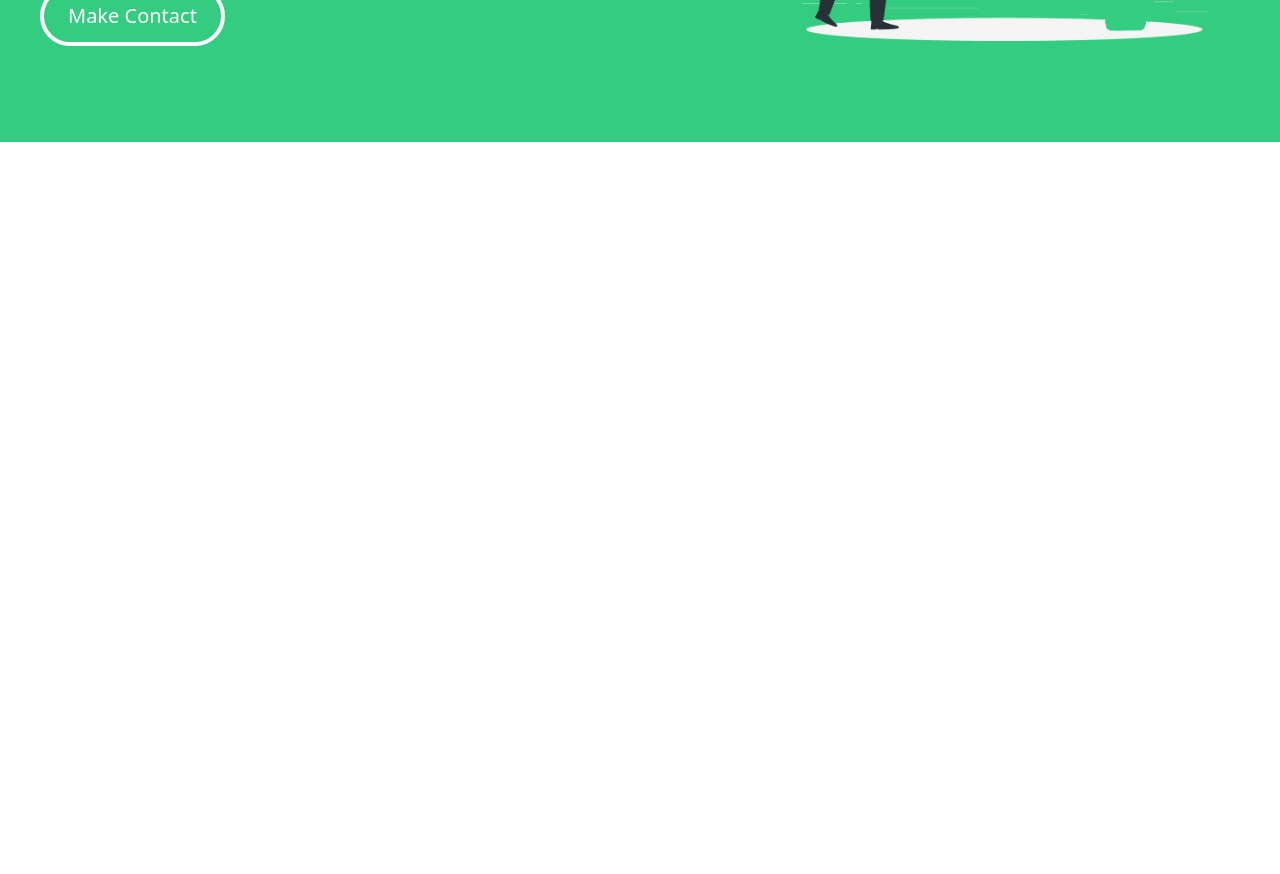
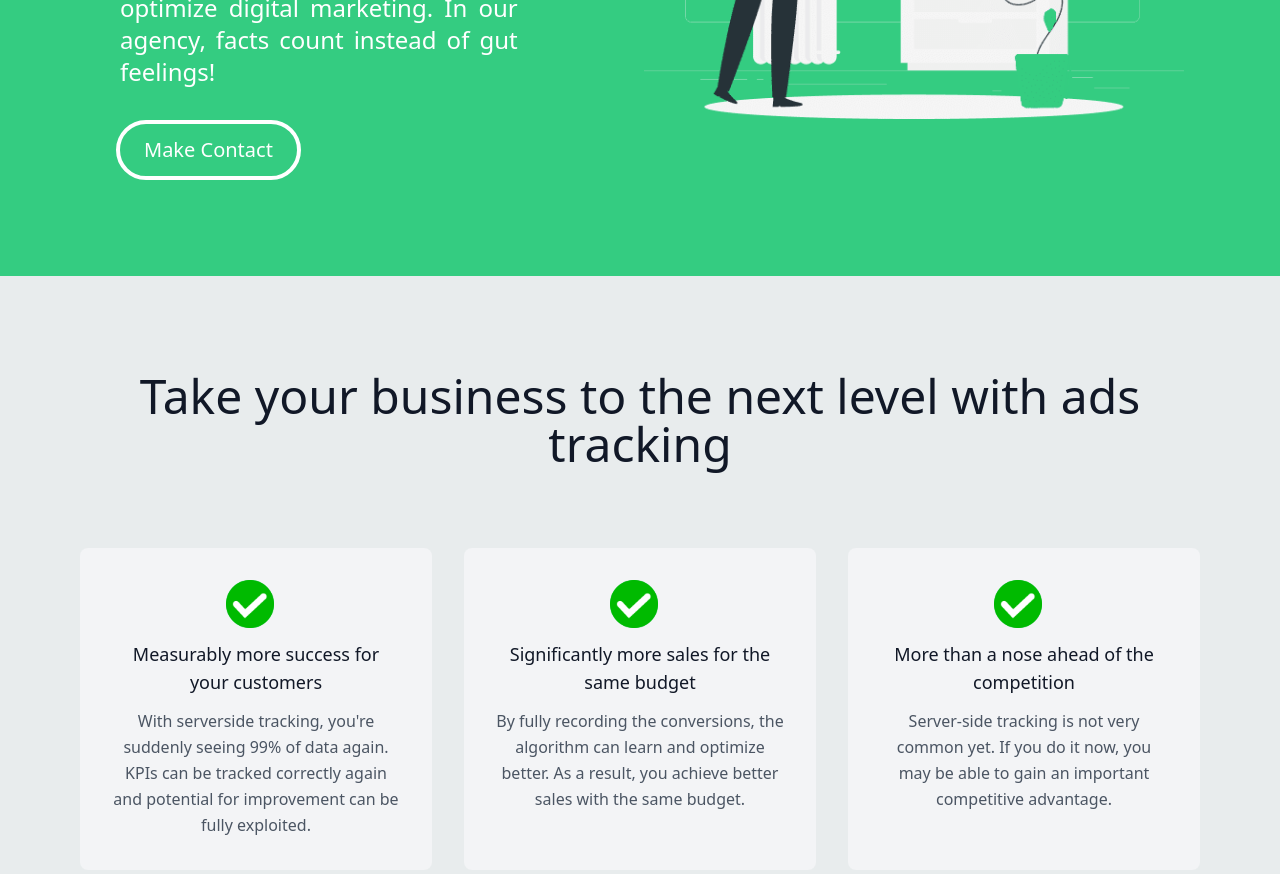
Before and after one commit to Usama-26/ads-tracking-nuxt, a Nuxt app: page / in a window 1280 px wide. Shown: the part 440-1314 px from the top of the page. Before the commit the page ends 800 px from the top, so only its background shows below. Built offline with nearby package versions, Linux system fonts and the light colour scheme.

Commit message:
Updated Features

```diff
--- a/app.vue
+++ b/app.vue
@@ -1,25 +1,5 @@
 <template>
-  <section class=" text-gray-600 body-font">
-    <div class="px-24 mx-auto flex px-5 py-24 md:flex-row flex-col items-center bg-[#34CC81]">
-      <div
-        class="lg:flex-grow md:w-1/2 lg:pr-24 md:pr-16 flex flex-col md:items-start md:text-left mb-16 md:mb-0 items-center text-center">
-        <p class="font-medium text-lg text-white mb-5 mx-8">WE ARE YOUR FULL SERVICE PROVIDER</p>
-        <h1 class="title-font sm:text-4xl text-3xl mb-6 p-2 font-medium mx-5  text-white">SERVER-SIDE TRACKING
-        <span class="lg:inline-block text-slate-700">FOR DIGITAL GROWTH</span>
+  <Banner/>
+  <Features/>
 
-        </h1>
-
-        <p class="mb-8 text-xl leading-relaxed mx-6 text-white">Web analytics and online marketing data are the basis
-          for digital growth. Only those who analyze the data can effectively optimize digital marketing. In our agency,
-          facts count instead of gut feelings!</p>
-        <div class="flex justify-center">
-          <button type="button" class="bg-transparent ring-white border border-4 text-xl rounded-full px-6 text-white py-3 mx-5 border-white">
-           Make Contact</button>
-        </div>
-      </div>-
-      <div class="lg:max-w-lg lg:w-full md:w-1/2 w-5/6">
-        <img class="object-cover object-center rounded" alt="hero" src="./assets/banner.png">
-      </div>
-    </div>
-  </section>
 </template>
--- /dev/null
+++ b/components/banner.vue
@@ -0,0 +1,26 @@
+<template>
+
+  <section class=" text-gray-600 body-font">
+    <div class="px-24 mx-auto flex  py-24 md:flex-row flex-col items-center bg-[#34CC81]">
+      <div
+        class="lg:flex-grow md:w-1/2 lg:pr-24 md:pr-16 flex flex-col md:items-start md:text-left mb-16 md:mb-0 items-center text-center">
+        <p class="font-medium text-lg text-white md:text-lg text-justify mb-5 mx-8">WE ARE YOUR FULL SERVICE PROVIDER</p>
+        <h1 class="title-font sm:text-4xl md:text-4xl text-5xl mb-6 p-2 font-medium mx-5  text-white">SERVER-SIDE TRACKING
+        <span class="lg:inline-block text-slate-700">FOR DIGITAL GROWTH</span>
+
+        </h1>
+
+        <p class="mb-8 text-xl leading-relaxed mx-6 md:text-2xl text-justify text-white">Web analytics and online marketing data are the basis
+          for digital growth. Only those who analyze the data can effectively optimize digital marketing. In our agency,
+          facts count instead of gut feelings!</p>
+        <div class="flex justify-center">
+          <button type="button" class="bg-transparent ring-white border-4 text-xl rounded-full px-6 text-white py-3 mx-5 border-white">
+           Make Contact</button>
+        </div>
+      </div>-
+      <div class="lg:max-w-1/2  md:w-1/2 ">
+        <img class="  object-cover object-center rounded " alt="hero" src="../assets/banner.png">
+      </div>
+    </div>
+  </section>
+</template>
--- a/components/features.vue
+++ b/components/features.vue
@@ -1,138 +1,54 @@
 <template>
-     <section className="text-gray-600 body-font" id="features">
-      <div className="px-5 py-20 mx-auto md:px-12">
-        <div className="text-center mb-20">
-          <h2 className="mb-4 text-3xl tracking-tight font-extrabold text-gray-900 dark:text-white">
-            Explore our main features
-          </h2>
-          <p className="text-base leading-relaxed xl:w-2/4 md:w-3/4 mx-auto text-gray-500s">
-            Blue bottle crucifix vinyl post-ironic four dollar toast vegan
-            taxidermy. Gastropub indxgo juice poutine, ramps microdosing banh mi
-            pug.
-          </p>
-          <div className="flex mt-6 justify-center">
-            <div className="w-16 h-1 rounded-full bg-green-500 inline-flex"></div>
+    <section class="text-gray-600 bg-[#E8ECED] body-font  ">
+  <div class="px-20  py-24 mx-auto">
+    <div class="flex flex-col text-center w-full mb-20">
+
+      <p class="sm:text-5xl  font-semi title-font text-gray-900">Take your business to the next level with ads tracking</p>
+    </div>
+    <div class="flex flex-wrap -m-4">
+      <div class="p-4 md:w-1/3">
+        <div class="flex rounded-lg h-full bg-gray-100 p-8 flex-col">
+          <div class="flex flex-wrap justify-center items-center mb-3">
+            <div class="w-12  h-12 mr-3 inline-flex items-center justify-center rounded-full bg-green-500 text-white flex-shrink-0">
+              <img class="object-cover object-center rounded " alt="hero" src="../assets/check.png">
+
+            </div>
+            <h2 class="text-gray-900 text-lg title-font font-medium text-center mt-3">Measurably more success for your customers</h2>
+          </div>
+          <div class="flex-grow">
+            <p class="leading-relaxed text-base text-center">With serverside tracking, you're suddenly seeing 99% of data again. KPIs can be tracked correctly again and potential for improvement can be fully exploited.</p>
+
           </div>
         </div>
-        <div className="flex flex-wrap sm:-m-4 -mx-4 -mb-10 -mt-4 md:space-y-0 space-y-6">
-          <div className="p-4 md:w-1/3 flex flex-col text-center items-center">
-            <div className="w-20 h-20 featureIcon inline-flex items-center justify-center rounded-full bg-green-100 text-green-500 mb-5 flex-shrink-0">
-              <svg
-                fill="none"
-                stroke="currentColor"
-                stroke-linecap="round"
-                stroke-linejoin="round"
-                stroke-width="2"
-                className="w-10 h-10 "
-                viewBox="0 0 24 24"
-              >
-                <path d="M22 12h-4l-3 9L9 3l-3 9H2"></path>
-              </svg>
       </div>
-            <div className="flex-grow">
-              <h2 className="text-gray-900 text-lg title-font font-medium mb-3">
-                Lorem ipsum
-              </h2>
-              <p className="leading-relaxed text-base">
-                Blue bottle crucifix vinyl post-ironic four dollar toast vegan
-                taxidermy. Gastropub indxgo juice poutine, ramps microdosing
-                banh mi pug VHS try-hard.
-              </p>
-              <a className="mt-3 text-green-500 inline-flex items-center">
-                Learn More
-                <svg
-                  fill="none"
-                  stroke="currentColor"
-                  stroke-linecap="round"
-                  stroke-linejoin="round"
-                  stroke-width="2"
-                  className="w-4 h-4 ml-2"
-                  viewBox="0 0 24 24"
-                >
-                  <path d="M5 12h14M12 5l7 7-7 7"></path>
-                </svg>
-              </a>
+      <div class="p-4 md:w-1/3">
+        <div class="flex rounded-lg h-full bg-gray-100 p-8 flex-col">
+            <div class="flex flex-wrap justify-center items-center mb-3">
+            <div class="w-12  h-12 mr-3 inline-flex items-center justify-center rounded-full bg-green-500 text-white flex-shrink-0">
+              <img class="object-cover object-center rounded " alt="hero" src="../assets/check.png">
+
+            </div>
+            <h2 class="text-gray-900 text-lg title-font font-medium text-center mt-3">Significantly more sales for the same budget</h2>
+          </div>
+          <div class="flex-grow">
+            <p class="leading-relaxed text-base text-center">By fully recording the conversions, the algorithm can learn and optimize better. As a result, you achieve better sales with the same budget.</p>
+
           </div>
         </div>
-          <div className="p-4 md:w-1/3 flex flex-col text-center items-center">
-            <div className="w-20 h-20 featureIcon inline-flex items-center justify-center rounded-full bg-green-100 text-green-500 mb-5 flex-shrink-0">
-              <svg
-                fill="none"
-                stroke="currentColor"
-                stroke-linecap="round"
-                stroke-linejoin="round"
-                stroke-width="2"
-                className="w-10 h-10"
-                viewBox="0 0 24 24"
-              >
-                <circle cx="6" cy="6" r="3"></circle>
-                <circle cx="6" cy="18" r="3"></circle>
-                <path d="M20 4L8.12 15.88M14.47 14.48L20 20M8.12 8.12L12 12"></path>
-              </svg>
       </div>
-            <div className="flex-grow">
-              <h2 className="text-gray-900 text-lg title-font font-medium mb-3">
-                Lorem ipsum
-              </h2>
-              <p className="leading-relaxed text-base">
-                Blue bottle crucifix vinyl post-ironic four dollar toast vegan
-                taxidermy. Gastropub indxgo juice poutine, ramps microdosing
-                banh mi pug VHS try-hard.
-              </p>
-              <a className="mt-3 text-green-500 inline-flex items-center">
-                Learn More
-                <svg
-                  fill="none"
-                  stroke="currentColor"
-                  stroke-linecap="round"
-                  stroke-linejoin="round"
-                  stroke-width="2"
-                  className="w-4 h-4 ml-2"
-                  viewBox="0 0 24 24"
-                >
-                  <path d="M5 12h14M12 5l7 7-7 7"></path>
-                </svg>
-              </a>
+      <div class="p-4 md:w-1/3">
+        <div class="flex rounded-lg h-full bg-gray-100 p-8 flex-col">
+            <div class="flex flex-wrap justify-center items-center mb-3">
+            <div class="w-12  h-12 mr-3 inline-flex items-center justify-center rounded-full bg-green-500 text-white flex-shrink-0">
+              <img class="object-cover object-center rounded " alt="hero" src="../assets/check.png">
+
             </div>
+            <h2 class="text-gray-900 text-lg title-font font-medium text-center mt-3">More than a nose ahead of the competition</h2>
           </div>
-          <div className="p-4 md:w-1/3 flex flex-col text-center items-center">
-            <div className="w-20 h-20 featureIcon inline-flex items-center justify-center rounded-full bg-green-100 text-green-500 mb-5 flex-shrink-0">
-              <svg
-                fill="none"
-                stroke="currentColor"
-                stroke-linecap="round"
-                stroke-linejoin="round"
-                stroke-width="2"
-                className="w-10 h-10"
-                viewBox="0 0 24 24"
-              >
-                <path d="M20 21v-2a4 4 0 00-4-4H8a4 4 0 00-4 4v2"></path>
-                <circle cx="12" cy="7" r="4"></circle>
-              </svg>
+          <div class="flex-grow">
+            <p class="leading-relaxed text-base text-center">Server-side tracking is not very common yet. If you do it now, you may be able to gain an important competitive advantage.</p>
+
           </div>
-            <div className="flex-grow">
-              <h2 className="text-gray-900 text-lg title-font font-medium mb-3">
-                Lorem ipsum
-              </h2>
-              <p className="leading-relaxed text-base">
-                Blue bottle crucifix vinyl post-ironic four dollar toast vegan
-                taxidermy. Gastropub indxgo juice poutine, ramps microdosing
-                banh mi pug VHS try-hard.
-              </p>
-              <a className="mt-3 text-green-500 inline-flex items-center">
-                Learn More
-                <svg
-                  fill="none"
-                  stroke="currentColor"
-                  stroke-linecap="round"
-                  stroke-linejoin="round"
-                  stroke-width="2"
-                  className="w-4 h-4 ml-2"
-                  viewBox="0 0 24 24"
-                >
-                  <path d="M5 12h14M12 5l7 7-7 7"></path>
-                </svg>
-              </a>
         </div>
       </div>
     </div>
```
Also changed, not shown: assets/check.png (added). Lines whose indentation alone changed are shown as unchanged.
